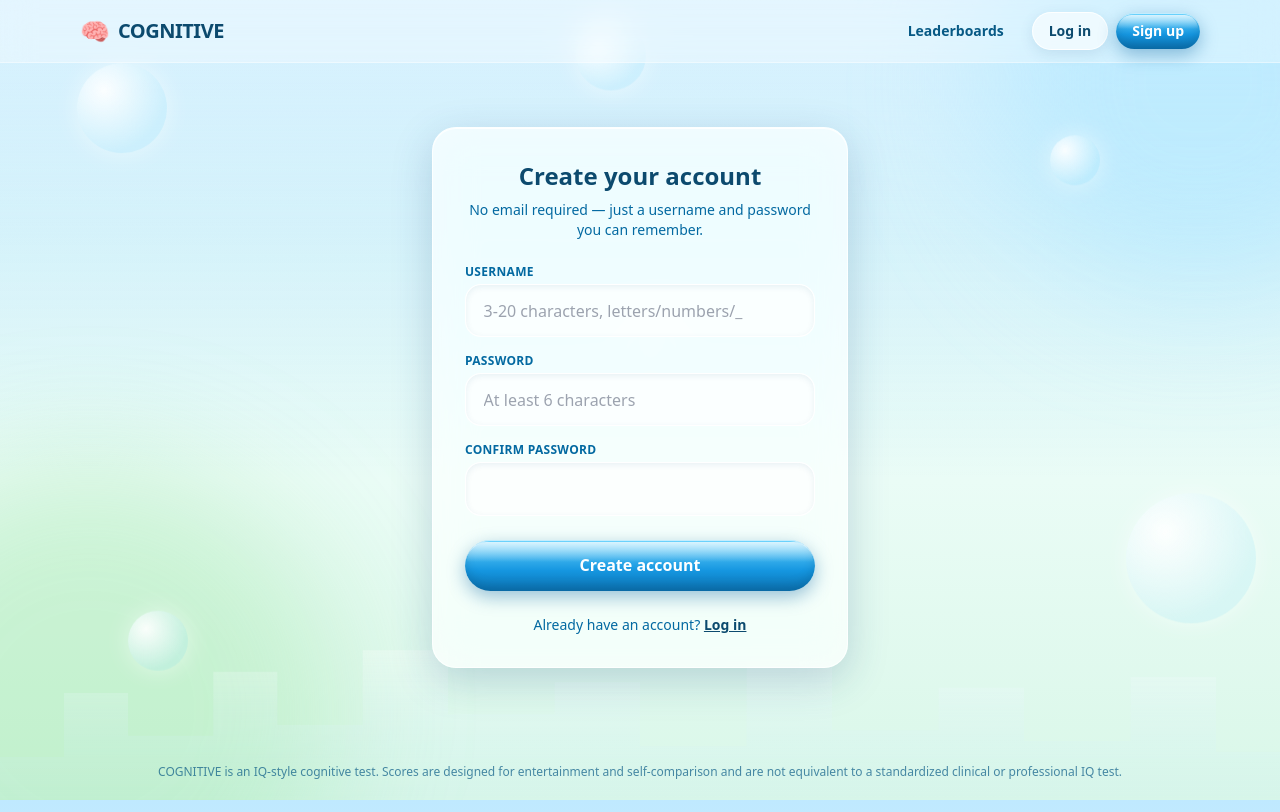
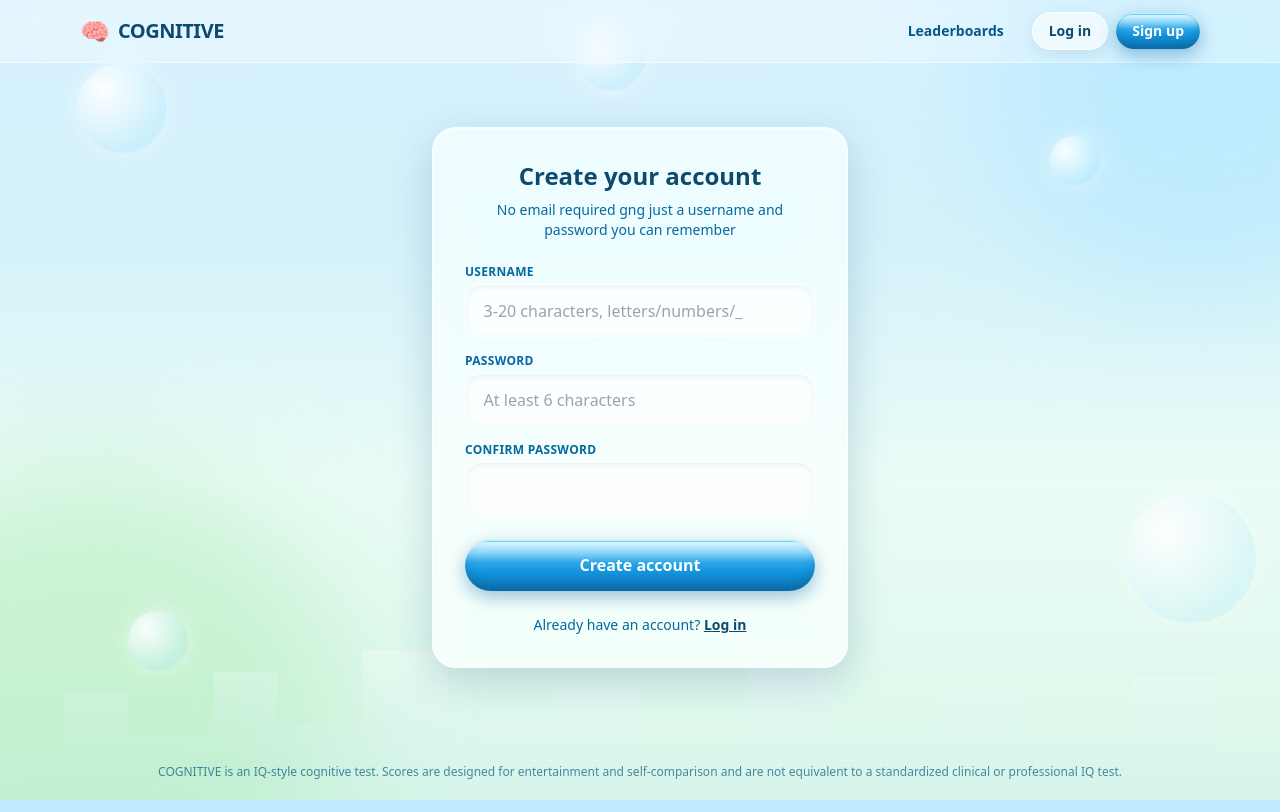
Before and after one commit to Doobidoorin/Cognitive, a Next.js app: page /register in a window 1280 px wide. Built offline with nearby package versions, Linux system fonts and the light colour scheme; no server answers.

Commit message:
Fix typo in account creation instructions

```diff
--- a/src/app/register/page.tsx
+++ b/src/app/register/page.tsx
@@ -50,7 +50,7 @@ export default function RegisterPage() {
       <div className="glass-panel-strong w-full p-8">
         <h1 className="text-center text-2xl font-bold text-sky-900">Create your account</h1>
         <p className="mt-2 text-center text-sm text-sky-700">
-          No email required — just a username and password you can remember.
+          No email required gng just a username and password you can remember
         </p>
 
         <form onSubmit={handleSubmit} className="mt-6 flex flex-col gap-4">
```
